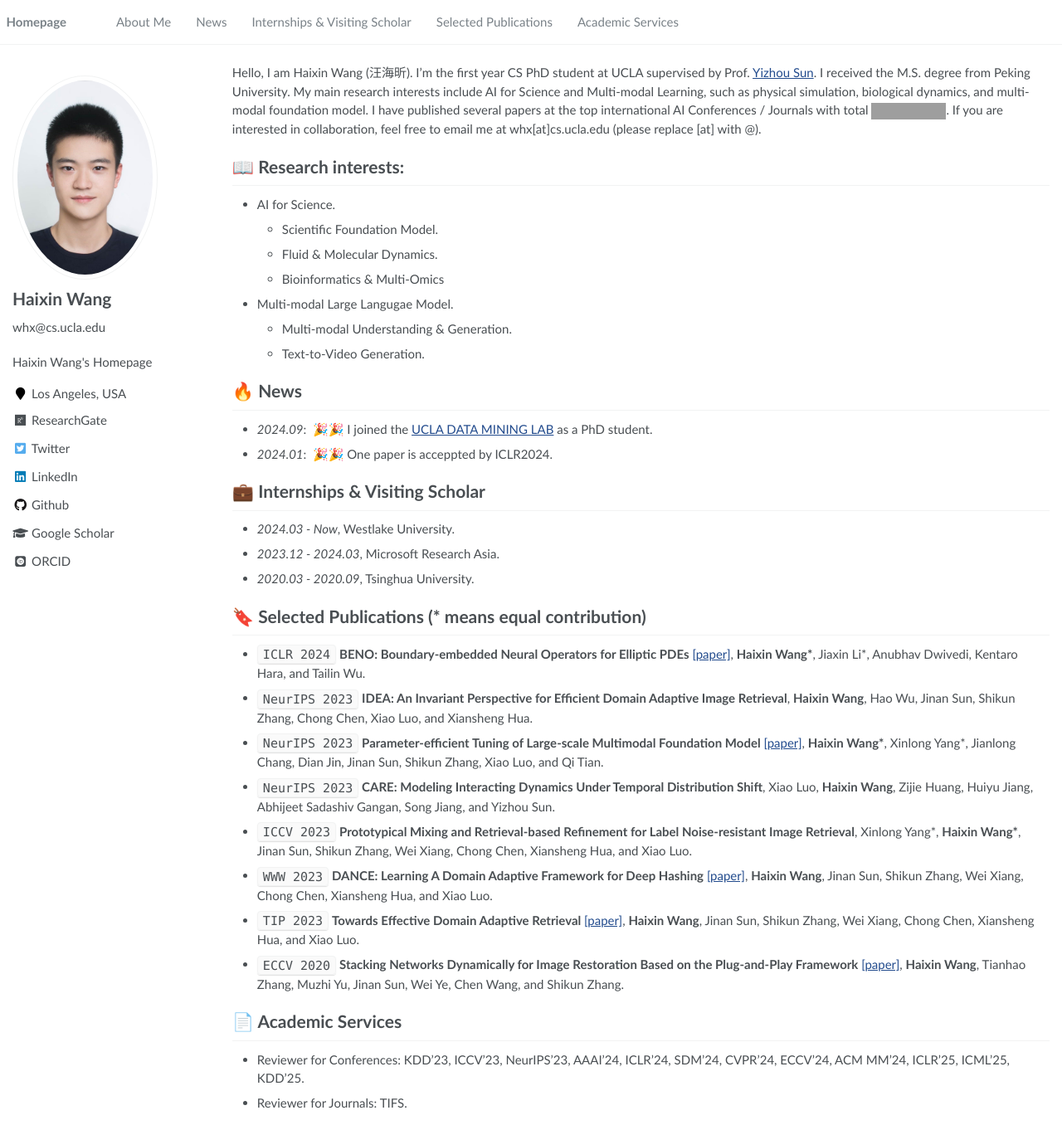
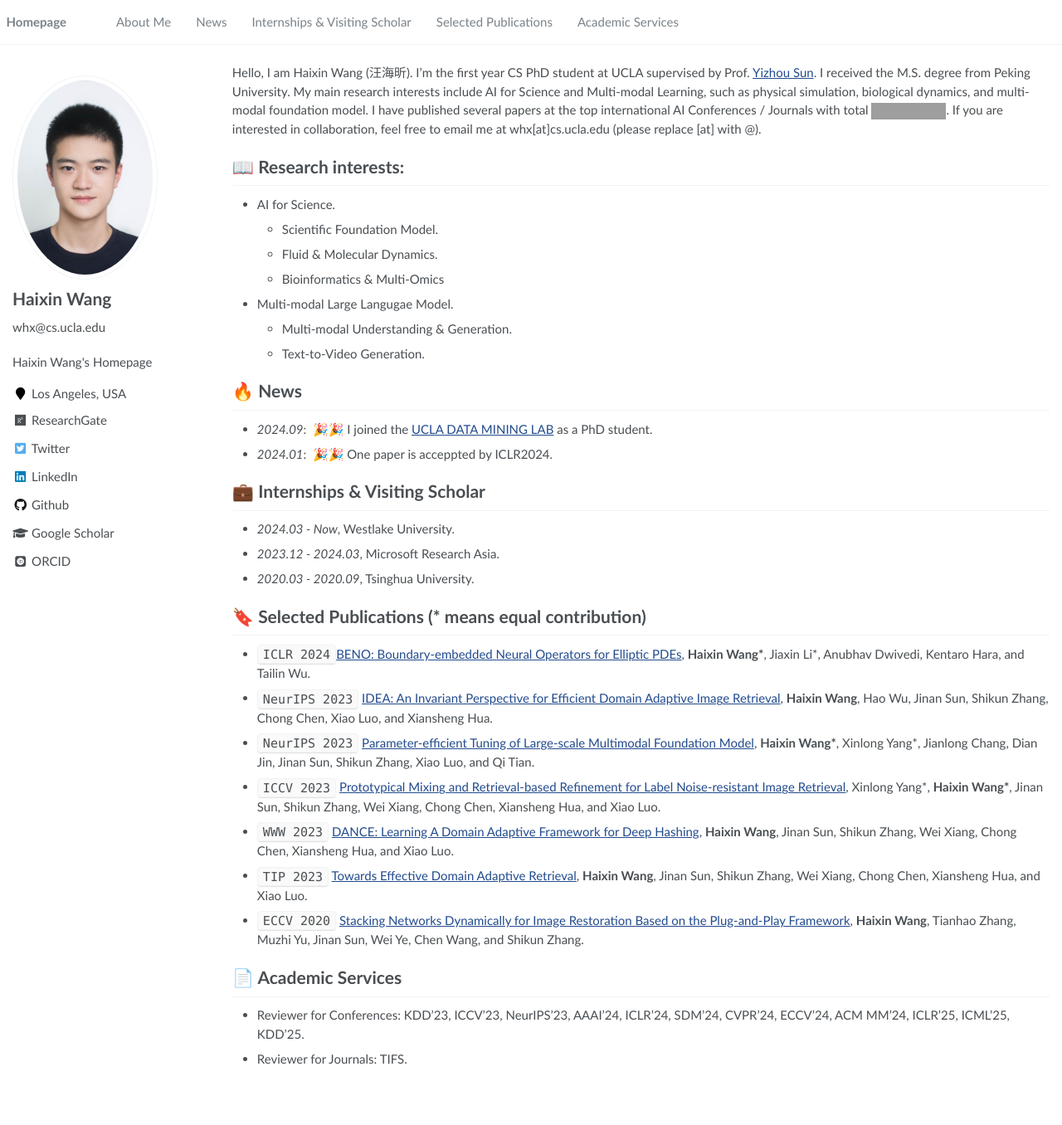
Before and after one commit to WillDreamer/WillDreamer.github.io, a Jekyll site: the page built from _pages/about.md, in a window 1280 px wide and 1356 px high. Shown: the whole window at 83% size. Built offline with Jekyll 4.4.1, drawn with Linux system fonts in a browser that asks for light colours; some web fonts are replaced; grey boxes are pictures that could not be loaded.

Commit message:
Update about.md

```diff
--- a/_pages/about.md
+++ b/_pages/about.md
@@ -39,21 +39,19 @@
 - *2020.03 - 2020.09*, Tsinghua University.
 
 # 🔖 Selected Publications (* means equal contribution)
-- ``ICLR 2024`` **BENO: Boundary-embedded Neural Operators for Elliptic PDEs** [\[paper\]](https://openreview.net/forum?id=ZZTkLDRmkg&referrer=%5BAuthor%20Console%5D(%2Fgroup%3Fid%3DICLR.cc%2F2024%2FConference%2FAuthors%23your-submissions)), **Haixin Wang\***, Jiaxin Li\*, Anubhav Dwivedi, Kentaro Hara, and Tailin Wu.
+- ``ICLR 2024``[BENO: Boundary-embedded Neural Operators for Elliptic PDEs](https://openreview.net/forum?id=ZZTkLDRmkg&referrer=%5BAuthor%20Console%5D(%2Fgroup%3Fid%3DICLR.cc%2F2024%2FConference%2FAuthors%23your-submissions)), **Haixin Wang\***, Jiaxin Li\*, Anubhav Dwivedi, Kentaro Hara, and Tailin Wu.
 
-- ``NeurIPS 2023`` **IDEA: An Invariant Perspective for Efficient Domain Adaptive Image Retrieval**, **Haixin Wang**, Hao Wu, Jinan Sun, Shikun Zhang, Chong Chen, Xiao Luo, and Xiansheng Hua.
+- ``NeurIPS 2023`` [IDEA: An Invariant Perspective for Efficient Domain Adaptive Image Retrieval](https://openreview.net/forum?id=77i6itptQW&noteId=UyhOBFv7gB), **Haixin Wang**, Hao Wu, Jinan Sun, Shikun Zhang, Chong Chen, Xiao Luo, and Xiansheng Hua.
 
-- ``NeurIPS 2023`` **Parameter-efficient Tuning of Large-scale Multimodal Foundation Model** [\[paper\]](https://arxiv.org/abs/2305.08381), **Haixin Wang\***, Xinlong Yang\*, Jianlong Chang, Dian Jin, Jinan Sun, Shikun Zhang, Xiao Luo, and Qi Tian.
+- ``NeurIPS 2023`` [Parameter-efficient Tuning of Large-scale Multimodal Foundation Model](https://arxiv.org/abs/2305.08381), **Haixin Wang\***, Xinlong Yang\*, Jianlong Chang, Dian Jin, Jinan Sun, Shikun Zhang, Xiao Luo, and Qi Tian.
 
-- ``NeurIPS 2023`` **CARE: Modeling Interacting Dynamics Under Temporal Distribution Shift**, Xiao Luo, **Haixin Wang**, Zijie Huang, Huiyu Jiang, Abhijeet Sadashiv Gangan, Song Jiang, and Yizhou Sun.
+- ``ICCV 2023`` [Prototypical Mixing and Retrieval-based Refinement for Label Noise-resistant Image Retrieval](https://ieeexplore.ieee.org/document/10376542), Xinlong Yang\*, **Haixin Wang\***, Jinan Sun, Shikun Zhang, Wei Xiang, Chong Chen, Xiansheng Hua, and Xiao Luo.
 
-- ``ICCV 2023`` **Prototypical Mixing and Retrieval-based Refinement for Label Noise-resistant Image Retrieval**, Xinlong Yang\*, **Haixin Wang\***, Jinan Sun, Shikun Zhang, Wei Xiang, Chong Chen, Xiansheng Hua, and Xiao Luo.
+- ``WWW 2023`` [DANCE: Learning A Domain Adaptive Framework for Deep Hashing](https://dl.acm.org/doi/abs/10.1145/3543507.3583445), **Haixin Wang**, Jinan Sun, Shikun Zhang, Wei Xiang, Chong Chen, Xiansheng Hua, and Xiao Luo.
 
-- ``WWW 2023`` **DANCE: Learning A Domain Adaptive Framework for Deep Hashing** [\[paper\]](https://dl.acm.org/doi/abs/10.1145/3543507.3583445), **Haixin Wang**, Jinan Sun, Shikun Zhang, Wei Xiang, Chong Chen, Xiansheng Hua, and Xiao Luo.
+- ``TIP 2023`` [Towards Effective Domain Adaptive Retrieval](https://ieeexplore.ieee.org/document/10042247), **Haixin Wang**, Jinan Sun, Shikun Zhang, Wei Xiang, Chong Chen, Xiansheng Hua, and Xiao Luo.
 
-- ``TIP 2023`` **Towards Effective Domain Adaptive Retrieval** [\[paper\]](https://ieeexplore.ieee.org/document/10042247), **Haixin Wang**, Jinan Sun, Shikun Zhang, Wei Xiang, Chong Chen, Xiansheng Hua, and Xiao Luo.
-
-- ``ECCV 2020`` **Stacking Networks Dynamically for Image Restoration Based on the Plug-and-Play Framework** [\[paper\]](https://link.springer.com/chapter/10.1007/978-3-030-58601-0_27), **Haixin Wang**, Tianhao Zhang, Muzhi Yu, Jinan Sun, Wei Ye, Chen Wang, and Shikun Zhang.
+- ``ECCV 2020`` [Stacking Networks Dynamically for Image Restoration Based on the Plug-and-Play Framework](https://link.springer.com/chapter/10.1007/978-3-030-58601-0_27), **Haixin Wang**, Tianhao Zhang, Muzhi Yu, Jinan Sun, Wei Ye, Chen Wang, and Shikun Zhang.
 
 
 
```
